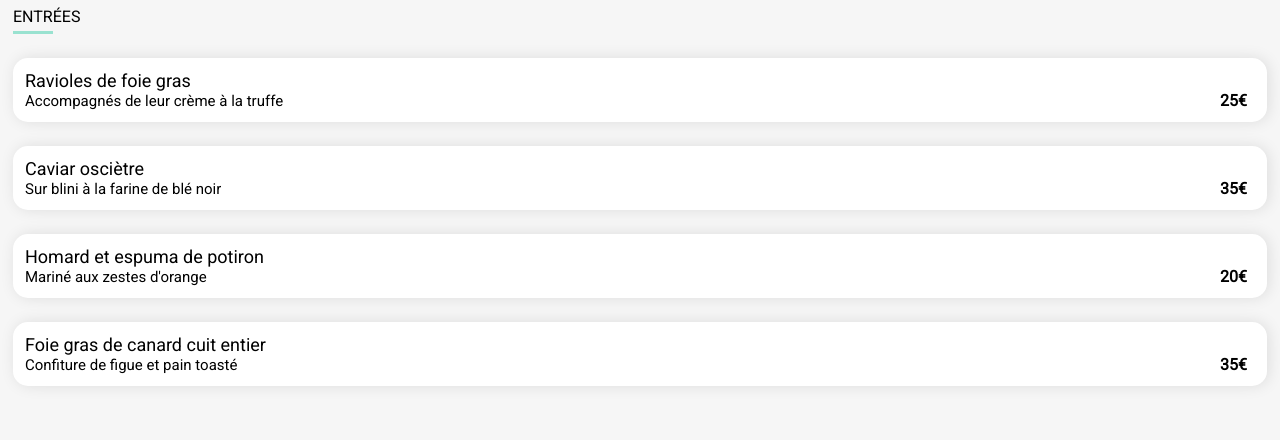
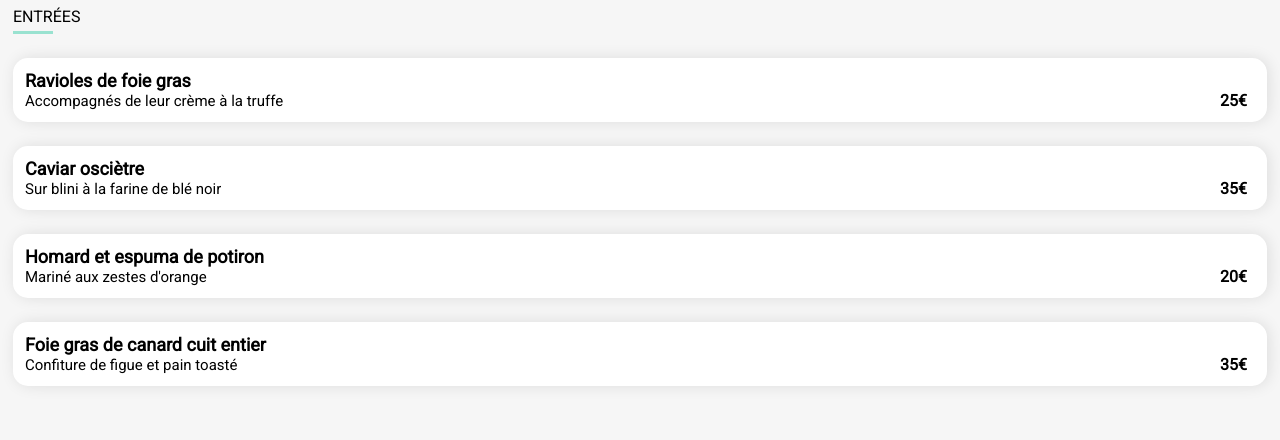
Before and after one commit to Cyril-vtn/P3_OC_Dynamisez_Une_Page_Web_Avec_Des_Animations_CSS, a plain HTML site: page pages/la-note-enchantee.html in a window 1280 px wide. Shown: the part 360-800 px from the top of the page. Drawn offline with Linux system fonts and the light colour scheme; a web font is replaced by a local one.

Commit message:
font-weight on h4 in root set to 600

```diff
--- a/css/root.css
+++ b/css/root.css
@@ -34,15 +34,19 @@ li {
   list-style-type: none;
 }
 
-h1, h2, h3, h4, h5, h6 {
+h1,
+h2,
+h3,
+h4,
+h5,
+h6 {
   margin: 0;
 }
 
-h4{
+h4 {
   font-size: 18px;
-  font-weight: 500;
+  font-weight: 600;
 }
-
 
 
 h1,
```
